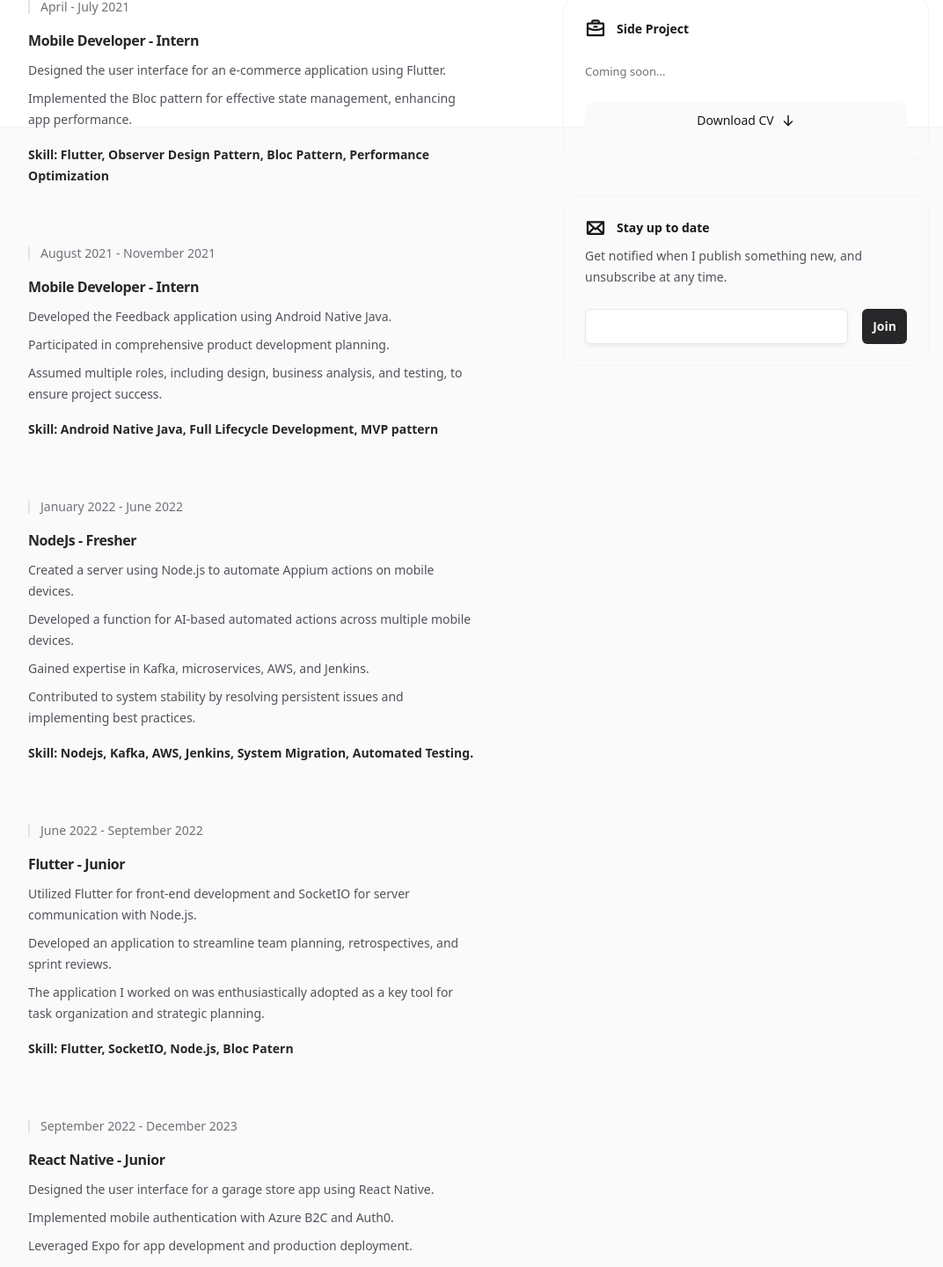
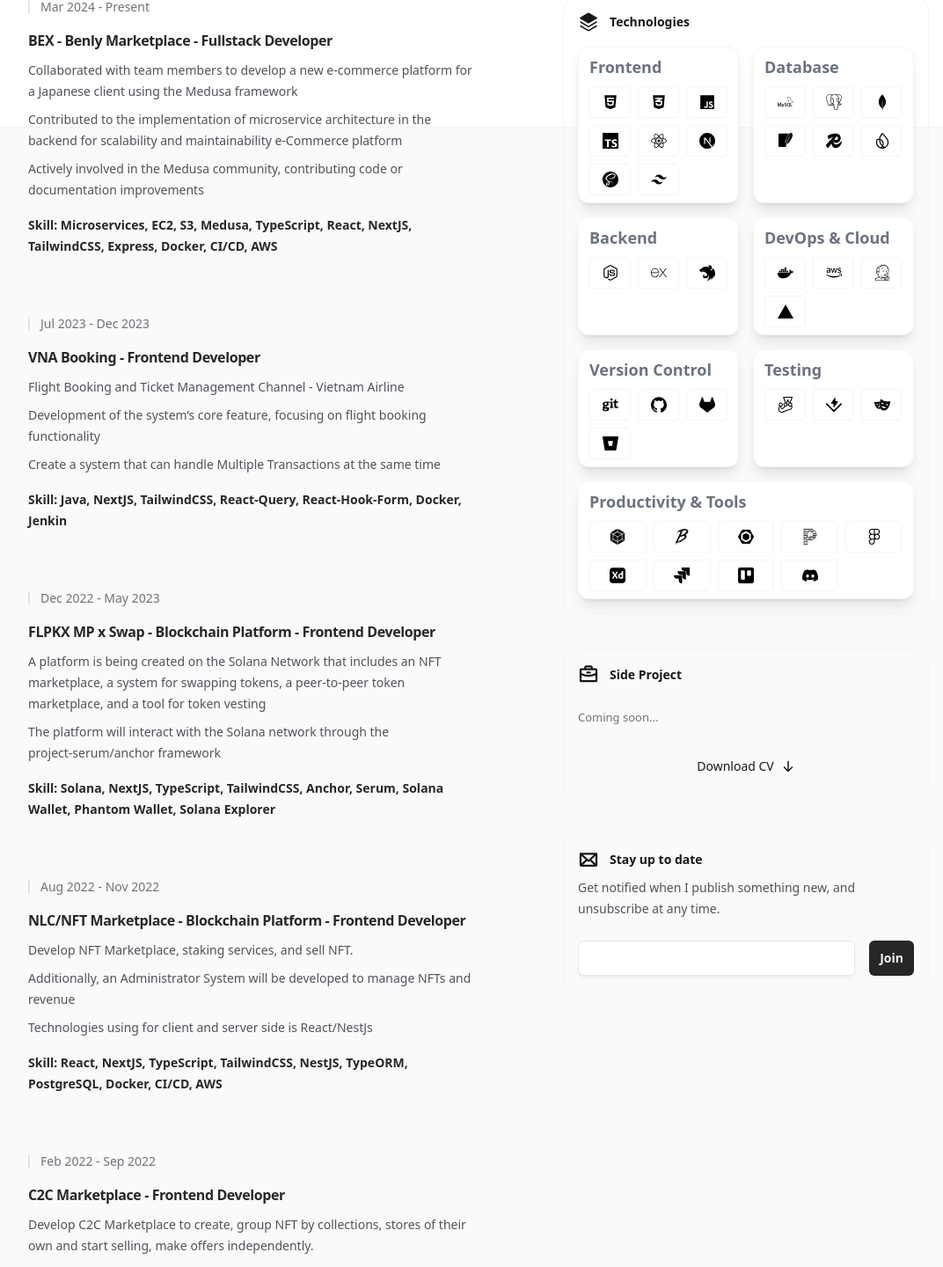
Before and after one commit to mahhung12/Portfolio, a Next.js app: page / in a window 1280 px wide. Shown: the part 656-2096 px from the top of the page at 88% size, without its empty margins (96-1168 px from the left). Built offline with nearby package versions, Linux system fonts and the light colour scheme.

Commit message:
Refactor CSS styles in side-project.tsx and news-letter.tsx

```diff
--- a/app/news-letter.tsx
+++ b/app/news-letter.tsx
@@ -4,7 +4,7 @@ import { PiEnvelopeBold } from "react-icons/pi";
 
 export default function Newsletter() {
   return (
-    <div className="rounded-2xl border border-zinc-100 p-6 dark:border-zinc-700/40">
+    <div className="rounded-2xl border border-zinc-100 p-4 dark:border-zinc-700/40">
       <h2 className="flex text-sm font-semibold text-zinc-900 dark:text-zinc-100">
         <PiEnvelopeBold className="h-6 w-6 flex-none" />
         <span className="ml-3">Stay up to date</span>
--- a/app/page.tsx
+++ b/app/page.tsx
@@ -1,9 +1,10 @@
 import { Container } from "@/components/Container";
 
+import Newsletter from "./news-letter";
+import Resume from "./resume";
+import SideProject from "./side-project";
+import Skills from "./skills";
 import SocialList from "./social-list";
-import Resume from "./resume";
-import Newsletter from "./news-letter";
-import SideProject from "./side-project";
 
 export default function Home() {
   return (
@@ -32,6 +33,7 @@ export default function Home() {
             <Resume />
           </div>
           <div className="h-fit space-y-10 lg:pl-16 xl:pl-24 justify-center sticky top-5">
+            <Skills />
             <SideProject />
             <Newsletter />
           </div>
--- a/app/resume.tsx
+++ b/app/resume.tsx
@@ -2,79 +2,60 @@ import { Card } from "@/components/Card";
 
 const projects = [
   {
-    date: "April - July 2021",
-    name: "Mobile Developer - Intern",
+    date: "Mar 2024 - Present",
+    name: "BEX - Benly Marketplace - Fullstack Developer",
     description: [
-      "Designed the user interface for an e-commerce application using Flutter.",
-      "Implemented the Bloc pattern for effective state management, enhancing app performance.",
+      "Collaborated with team members to develop a new e‑commerce platform for a Japanese client using the Medusa framework",
+      "Contributed to the implementation of microservice architecture in the backend for scalability and maintainability e‑Commerce platform",
+      "Actively involved in the Medusa community, contributing code or documentation improvements",
     ],
-    skill:
-      "Flutter, Observer Design Pattern, Bloc Pattern, Performance Optimization",
+    skill: "Microservices, EC2, S3, Medusa, TypeScript, React, NextJS, TailwindCSS, Express, Docker, CI/CD, AWS",
   },
   {
-    date: "August 2021 - November 2021",
-    name: "Mobile Developer - Intern",
+    date: "Jul 2023 - Dec 2023",
+    name: "VNA Booking - Frontend Developer",
     description: [
-      "Developed the Feedback application using Android Native Java.",
-      "Participated in comprehensive product development planning.",
-      "Assumed multiple roles, including design, business analysis, and testing, to ensure project success.",
+      "Flight Booking and Ticket Management Channel - Vietnam Airline",
+      "Development of the system’s core feature, focusing on flight booking functionality",
+      "Create a system that can handle Multiple Transactions at the same time",
     ],
-    skill: "Android Native Java, Full Lifecycle Development, MVP pattern",
+    skill: "Java, NextJS, TailwindCSS, React-Query, React-Hook-Form, Docker, Jenkin",
   },
   {
-    date: "January 2022 - June 2022",
-    name: "NodeJs - Fresher",
+    date: "Dec 2022 - May 2023",
+    name: "FLPKX MP x Swap - Blockchain Platform - Frontend Developer",
     description: [
-      "Created a server using Node.js to automate Appium actions on mobile devices.",
-      "Developed a function for AI-based automated actions across multiple mobile devices.",
-      "Gained expertise in Kafka, microservices, AWS, and Jenkins.",
-      "Contributed to system stability by resolving persistent issues and implementing best practices.",
+      "A platform is being created on the Solana Network that includes an NFT marketplace, a system for swapping tokens, a peer‑to‑peer token marketplace, and a tool for token vesting",
+      "The platform will interact with the Solana network through the project‑serum/anchor framework",
     ],
-    skill: "Nodejs, Kafka, AWS, Jenkins, System Migration, Automated Testing.",
+    skill: "Solana, NextJS, TypeScript, TailwindCSS, Anchor, Serum, Solana Wallet, Phantom Wallet, Solana Explorer",
   },
   {
-    date: "June 2022 - September 2022",
-    name: "Flutter - Junior",
+    date: "Aug 2022 - Nov 2022",
+    name: "NLC/NFT Marketplace - Blockchain Platform - Frontend Developer",
     description: [
-      "Utilized Flutter for front-end development and SocketIO for server communication with Node.js.",
-      "Developed an application to streamline team planning, retrospectives, and sprint reviews.",
-      "The application I worked on was enthusiastically adopted as a key tool for task organization and strategic planning.",
+      "Develop NFT Marketplace, staking services, and sell NFT.",
+      "Additionally, an Administrator System will be developed to manage NFTs and revenue",
+      "Technologies using for client and server side is React/NestJs",
     ],
-    skill: "Flutter, SocketIO, Node.js, Bloc Patern",
+    skill: "React, NextJS, TypeScript, TailwindCSS, NestJS, TypeORM, PostgreSQL, Docker, CI/CD, AWS",
   },
   {
-    date: "September 2022 - December 2023",
-    name: "React Native - Junior",
+    date: "Feb 2022 - Sep 2022",
+    name: "C2C Marketplace - Frontend Developer",
     description: [
-      "Designed the user interface for a garage store app using React Native.",
-      "Implemented mobile authentication with Azure B2C and Auth0.",
-      "Leveraged Expo for app development and production deployment.",
-      "Contributed to backend development by creating DotNet APIs for the Garage application using the DDD pattern.",
-      "Bridged the gap between front-end and back-end development, enhancing the team's full-stack capabilities and reducing reliance on the backend team.",
+      "Develop C2C Marketplace to create, group NFT by collections, stores of their own and start selling, make offers independently.",
     ],
-    skill:
-      "React Native, Expo, SignalR, B2C Azure, Auth0, DotNet (Back-End), Azure DevOps (Back-End)",
+    skill: "React, NextJS, TypeScript, TailwindCSS.",
   },
   {
-    date: "January 2024 - June 2024",
-    name: "Flutter - Junior",
+    date: "Aug 2023 - Present",
+    name: "Age of 23 - Side portfolio project",
     description: [
-      "Developed the user interface for a garage application using Flutter.",
-      "Integrated SignalR for efficient event handling from the back-end.",
-      "Customized libraries and created specialized ones to enhance the app's functionality.",
+      "Creating a captivating website that serves as a concise summary, encompassing my work, education, personal journey.",
+      "Use notion api to manage blog features, deploying to Vercel.",
     ],
-    skill: "Flutter, SignalR, Bloc Patern, Build Runner library",
-  },
-  {
-    date: "September 2023 - March 2024",
-    name: "NextJs - OpenAI intergrate App - Fullstack Developer",
-    description: [
-      "Developed to assist researchers, master’s, and doctoral students in finding research questions for their studies or publications.",
-      "The app helps users quickly discover compelling research topics and determine if they have been addressed in existing studies or publications.",
-      "Built the first version of the product from scratch which made $20K in the first 2 months",
-    ],
-    skill:
-      "NextJs, Tailwinds, Vercel KV, Vercel Devops, Lemon Squeezy Payment, OpenAI API, Clerk Authenticate",
+    skill: "React, NextJS, TypeScript, TailwindCSS, Notion API, Vercel",
   },
 ];
 
--- a/app/side-project.tsx
+++ b/app/side-project.tsx
@@ -69,7 +69,7 @@ const projects = [
 
 export default function SideProject(): ReactNode {
   return (
-    <div className="rounded-2xl border border-zinc-100 p-6 dark:border-zinc-700/40">
+    <div className="rounded-2xl border border-zinc-100 p-4 dark:border-zinc-700/40">
       <h2 className="flex text-sm font-semibold text-zinc-900 dark:text-zinc-100">
         <PiBriefcaseBold className="h-6 w-6 flex-none" />
         <span className="ml-3">Side Project</span>
--- /dev/null
+++ b/app/skills.tsx
@@ -0,0 +1,153 @@
+import { FaAws, FaCss3Alt, FaDocker, FaGit, FaHtml5, FaJs, FaNodeJs, FaReact } from "react-icons/fa";
+import { PiStackFill } from "react-icons/pi";
+import {
+  SiAdobexd,
+  SiBabel,
+  SiBitbucket,
+  SiChai,
+  SiCypress,
+  SiDiscord,
+  SiEslint,
+  SiExpress,
+  SiFigma,
+  SiFirebase,
+  SiGithub,
+  SiGitlab,
+  SiGooglecloud,
+  SiJenkins,
+  SiJest,
+  SiJira,
+  SiMocha,
+  SiMongodb,
+  SiMysql,
+  SiNestjs,
+  SiNextdotjs,
+  SiPlaywright,
+  SiPostgresql,
+  SiPrettier,
+  //   SiReactnative,
+  SiRedis,
+  SiSass,
+  SiSelenium,
+  SiSqlite,
+  SiTailwindcss,
+  SiTrello,
+  SiTypescript,
+  SiVercel,
+  SiVitest,
+  SiWebpack,
+} from "react-icons/si";
+
+const skills = {
+  Frontend: [
+    { name: "HTML", icon: <FaHtml5 /> },
+    { name: "CSS", icon: <FaCss3Alt /> },
+    { name: "JavaScript", icon: <FaJs /> },
+    { name: "TypeScript", icon: <SiTypescript /> },
+    { name: "React.js", icon: <FaReact /> },
+    { name: "Next.js", icon: <SiNextdotjs /> },
+    // { name: "Angular", icon: <FaAngular /> },
+    // { name: "Vue.js", icon: <FaVuejs /> },
+    { name: "SASS/SCSS", icon: <SiSass /> },
+    { name: "Tailwind CSS", icon: <SiTailwindcss /> },
+  ],
+  Database: [
+    { name: "MySQL", icon: <SiMysql /> },
+    { name: "PostgreSQL", icon: <SiPostgresql /> },
+    { name: "MongoDB", icon: <SiMongodb /> },
+    { name: "SQLite", icon: <SiSqlite /> },
+    { name: "Redis", icon: <SiRedis /> },
+    { name: "Firebase", icon: <SiFirebase /> },
+  ],
+  Backend: [
+    { name: "Node.js", icon: <FaNodeJs /> },
+    { name: "Express.js", icon: <SiExpress /> },
+    { name: "NestJS", icon: <SiNestjs /> },
+
+    // { name: "Django", icon: <SiDjango /> },
+    // { name: "Flask", icon: <SiFlask /> },
+    // { name: "Ruby on Rails", icon: <SiRubyonrails /> },
+    // { name: "ASP.NET", icon: <SiDotnet /> },
+    // { name: "Spring Boot", icon: <SiSpring /> },
+  ],
+  "DevOps & Cloud": [
+    { name: "Docker", icon: <FaDocker /> },
+    // { name: "Kubernetes", icon: <SiKubernetes /> },
+    { name: "AWS", icon: <FaAws /> },
+    // { name: "Azure", icon: <SiAzuredevops /> },
+    // { name: "Google Cloud Platform (GCP)", icon: <SiGooglecloud /> },
+    { name: "Jenkins", icon: <SiJenkins /> },
+    { name: "Vercel", icon: <SiVercel /> },
+    // { name: "Terraform", icon: <SiTerraform /> },
+  ],
+  "Version Control": [
+    { name: "Git", icon: <FaGit /> },
+    { name: "GitHub", icon: <SiGithub /> },
+    { name: "GitLab", icon: <SiGitlab /> },
+    { name: "Bitbucket", icon: <SiBitbucket /> },
+  ],
+  Testing: [
+    { name: "Jest", icon: <SiJest /> },
+    { name: "Vitest", icon: <SiVitest /> },
+    { name: "Playwright", icon: <SiPlaywright /> },
+    // { name: "Mocha", icon: <SiMocha /> },
+    // { name: "Chai", icon: <SiChai /> },
+    // { name: "Cypress", icon: <SiCypress /> },
+    // { name: "Selenium", icon: <SiSelenium /> },
+  ],
+  "Productivity & Tools": [
+    { name: "Webpack", icon: <SiWebpack /> },
+    { name: "Babel", icon: <SiBabel /> },
+    { name: "ESLint", icon: <SiEslint /> },
+    { name: "Prettier", icon: <SiPrettier /> },
+    { name: "Figma", icon: <SiFigma /> },
+    { name: "Adobe XD", icon: <SiAdobexd /> },
+    { name: "Jira", icon: <SiJira /> },
+    { name: "Trello", icon: <SiTrello /> },
+    { name: "Discord", icon: <SiDiscord /> },
+  ],
+};
+
+export default function Skills() {
+  return (
+    <div className="rounded-2xl border border-zinc-100 p-4 dark:border-zinc-700/40">
+      <h2 className="flex text-sm font-semibold text-zinc-900 dark:text-zinc-100">
+        <PiStackFill className="h-6 w-6 flex-none" />
+        <span className="ml-3">Technologies</span>
+      </h2>
+
+      <div className="mt-4 grid grid-cols-1 md:grid-cols-2 lg:grid-cols-2 gap-4">
+        {/* {Object.entries(skills).map(([category, skillsList]) => ( */}
+        {Object.entries(skills).map(([category, skillsList], index, array) => (
+          <div
+            key={category}
+            // className="p-4 py-2 rounded shadow-lg bg-white dark:bg-inherit border border-zinc-100 dark:border-zinc-700/40"
+            className={`p-3 py-2 rounded-xl shadow-lg bg-white dark:bg-inherit border border-zinc-100 dark:border-zinc-700/40 ${
+              index === array.length - 1 ? "col-span-2" : ""
+            }`}
+          >
+            <span className="md:text-lg text-xl text-gray-500 dark:text-gray-400 font-bold">{category}</span>
+            <div
+              className={`grid grid-cols-2 gap-2 mt-2 ${
+                index === array.length - 1 ? "sm:grid-cols-5" : "sm:grid-cols-3"
+              }`}
+            >
+              {skillsList.map((skill) => (
+                <div
+                  key={skill.name}
+                  className="flex flex-col items-center relative group p-2 border border-zinc-100 dark:border-zinc-700/40 rounded"
+                >
+                  <span className="md:text-lg text-2xl">{skill.icon}</span>
+                  {/* <span className="mt-1 text-sm text-gray-700 dark:text-gray-300">{skill.name}</span> */}
+                  <span className="z-10 p-1 absolute w-full left-0 top-full mt-1 w-auto text-xs text-nowrap text-white bg-black rounded opacity-0 group-hover:opacity-100 transition-opacity">
+                    {skill.name}
+                  </span>
+                </div>
+              ))}
+            </div>
+          </div>
+        ))}
+      </div>
+    </div>
+  );
+}
```
